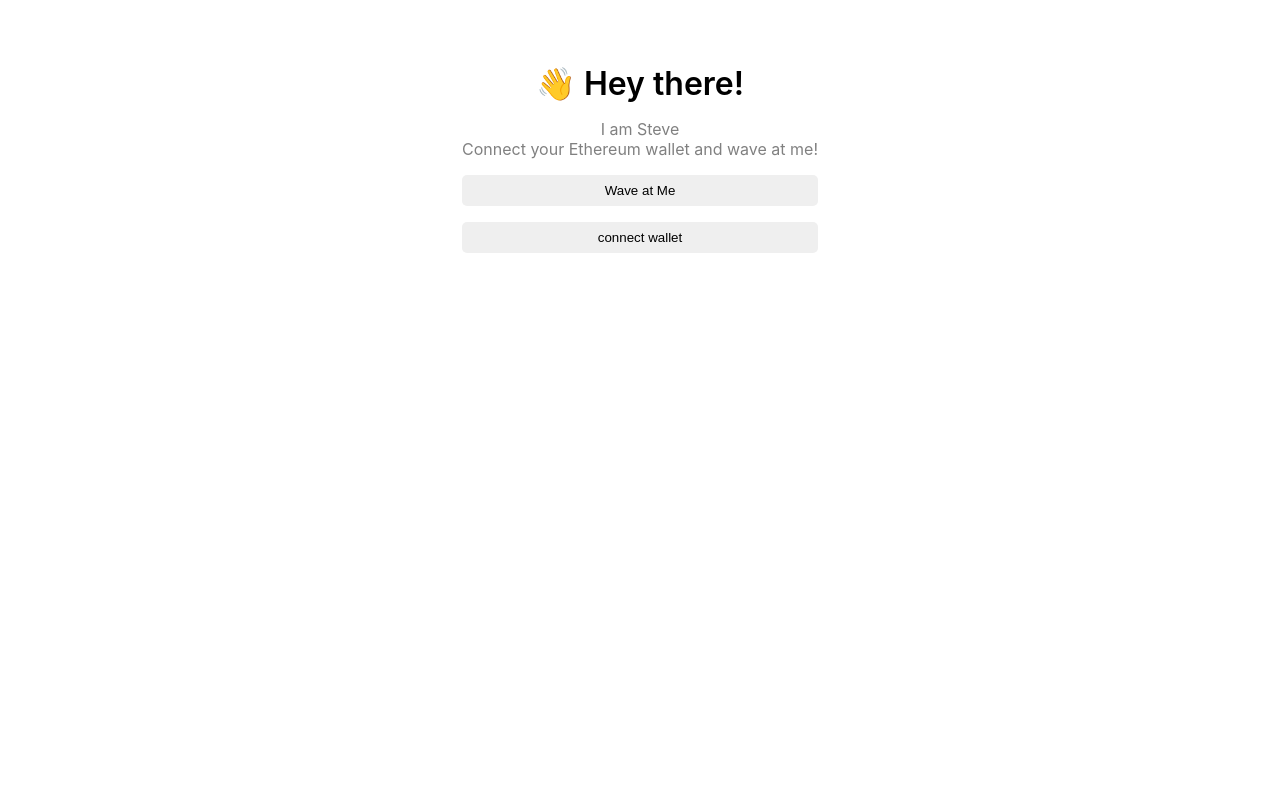
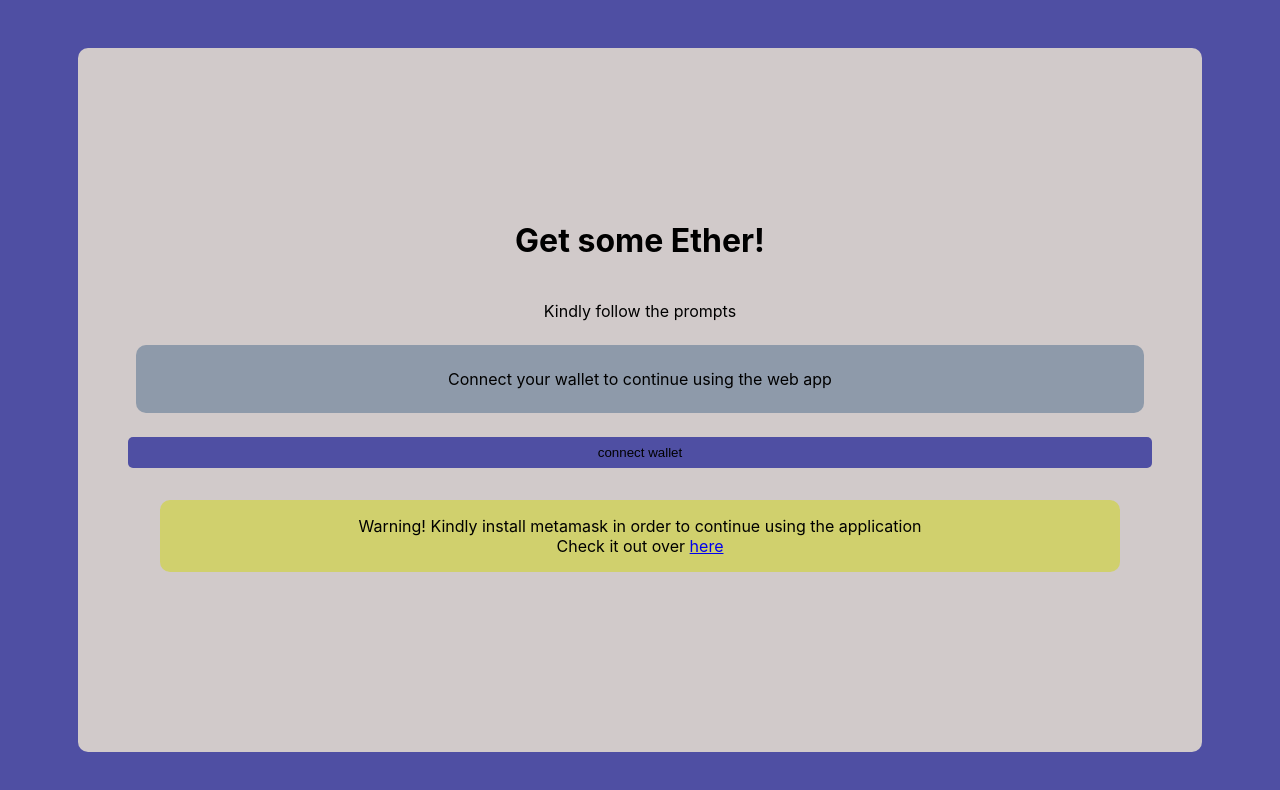
Before and after one commit to Stephen-Kimoi/get-ether, a React (Create React App) app in the folder frontend/: page / in a window 1280 px wide. Shown: the top 790 px of the page. Built offline with nearby package versions, Linux system fonts and the light colour scheme; the HTML template or start-up script is replaced by a standard one.

Commit message:
modifying the UI

```diff
--- a/frontend/public/index.html
+++ b/frontend/public/index.html
@@ -2,7 +2,6 @@
 <html lang="en">
   <head>
     <meta charset="utf-8" />
-    <link rel="icon" href="%PUBLIC_URL%/favicon.ico" />
     <meta name="viewport" content="width=device-width, initial-scale=1" />
     <meta name="theme-color" content="#000000" />
     <meta
@@ -10,51 +9,15 @@
       content="Web site created using create-react-app"
     />
     <link rel="apple-touch-icon" href="%PUBLIC_URL%/logo192.png" />
-    <!--
-      manifest.json provides metadata used when your web app is installed on a
-      user's mobile device or desktop. See https://developers.google.com/web/fundamentals/web-app-manifest/
-    -->
+
     <link rel="manifest" href="%PUBLIC_URL%/manifest.json" />
-    <!--
-      Notice the use of %PUBLIC_URL% in the tags above.
-      It will be replaced with the URL of the `public` folder during the build.
-      Only files inside the `public` folder can be referenced from the HTML.
 
-      Unlike "/favicon.ico" or "favicon.ico", "%PUBLIC_URL%/favicon.ico" will
-      work correctly both with client-side routing and a non-root public URL.
-      Learn how to configure a non-root public URL by running `npm run build`.
-    -->
-    <title>Wave Portal</title>
+    <title>Get some ether!</title>
     <meta name="title" content="Wave Portal" />
     <meta name="description" content="I want to meet you! Send me a wave now!" />
 
-    <!-- Facebook -->
-    <meta property="og:type" content="website">
-    <meta property="og:url" content="https://buildspace.so/">
-    <meta property="og:title" content="Wave Portal">
-    <meta property="og:description" content="I want to meet you! Send me a wave now!">
-    <meta property="og:image" content="https://s3.amazonaws.com/cdn.buildspace.so/courses/ethereum-smart-contracts/metadata.png">
-
-    <!-- Twitter -->
-    <meta property="twitter:card" content="summary_large_image">
-    <meta property="twitter:url" content="https://buildspace.so/">
-    <meta property="twitter:title" content="Wave Portal">
-    <meta property="twitter:description" content="I want to meet you! Send me a wave now!">
-    <meta property="twitter:image"
-      content="https://s3.amazonaws.com/cdn.buildspace.so/courses/ethereum-smart-contracts/metadata.png">
-  </head>
   <body>
     <noscript>You need to enable JavaScript to run this app.</noscript>
     <div id="root"></div>
-    <!--
-      This HTML file is a template.
-      If you open it directly in the browser, you will see an empty page.
-
-      You can add webfonts, meta tags, or analytics to this file.
-      The build step will place the bundled scripts into the <body> tag.
-
-      To begin the development, run `npm start` or `yarn start`.
-      To create a production bundle, use `npm run build` or `yarn build`.
-    -->
   </body>
 </html>
--- a/frontend/src/App.css
+++ b/frontend/src/App.css
@@ -2,14 +2,20 @@
   display: flex;
   justify-content: center;
   width: 100%;
-  margin-top: 64px;
+  height: 100vh;
+  background-color: rgb(79, 79, 163);
 }
 
 .dataContainer {
   display: flex;
   flex-direction: column;
   justify-content: center;
-  max-width: 600px;
+  width: 80%;
+  margin: 3rem;
+  padding: 50px;
+  border-radius: 10px;
+  background-color: rgb(209, 202, 202);
+  /* max-width: 600px; */
 }
 
 .header {
@@ -24,13 +30,28 @@
   margin-top: 16px;
 }
 
+.intro {
+  display: flex;
+  flex-direction: column;
+  align-items: center;
+  justify-content: center;
+}
+
+.intro h1 {
+  padding: 0.2rem;
+}
+
 .waveButton {
+  background: rgb(79, 79, 163);
   cursor: pointer;
   margin-top: 16px;
   padding: 8px;
   border: 0;
   border-radius: 5px;
+}
 
+.waveButton:hover {
+  background: rgb(79, 79, 163, 0.9);
 }
 
 .loader {
@@ -57,3 +78,54 @@
 .mining-div .loader, .mining-div p {
   margin: 0px;
 }
+
+.metamask-install {
+  background-color: rgb(209, 209, 99, 0.9);
+  margin: 2rem;
+  border-radius: 10px;
+  display: flex;
+  align-items: center;
+  justify-content: center;
+}
+
+.metamask-install p {
+  text-align: center;
+}
+
+.connect-wallet {
+  background: #8e9aaa;
+  border-radius: 10px;
+  padding: 0.5rem;
+  margin: 0.5rem;
+  text-align: center;
+}
+
+.form-input {
+  display: flex;
+  align-items: center;
+  justify-content: center;
+}
+
+.form-input input {
+  height: 22px;
+  margin: 0.6rem;
+  border-radius: 5px;
+  width: 70%;
+  border: none;
+}
+
+.waveButton-wave {
+  background: rgb(79, 79, 163);
+  cursor: pointer;
+  padding: 8px;
+  border: 0;
+  border-radius: 5px;
+}
+
+.checkprev-button {
+  background: rgb(126, 126, 153);
+  cursor: pointer;
+  padding: 8px;
+  border: 0;
+  border-radius: 5px;
+}
--- a/frontend/src/App.js
+++ b/frontend/src/App.js
@@ -11,11 +11,16 @@ export default function App() {
   const [sucessfull, setSucessfull] = useState(false);
   const [allWaves, setAllWaves] = useState([]);
   const [mining, setMining] = useState(false);
+  const [message, setMessage] = useState("");
+  const [metamaskInstall, setMetamaskInstall] = useState(false);
+  const [prevMessages, setPrevMessages] = useState(false);
 
   const contractAddress = "0x3412b425Cd05968DF71119C2B02deDe6e6CEDDA2";
   const contractABI = abi;
 
-  const wave = async () => {
+  const wave = async (e) => {
+    e.preventDefault();
+
     try {
       const { ethereum } = window;
 
@@ -30,7 +35,7 @@ export default function App() {
 
         // Executing actual wave from the smart contract
         setLoading(true);
-        const waveTxn = await wavePortalContract.wave("This is my first wave from a frontend!", { gasLimit: 300000 });
+        const waveTxn = await wavePortalContract.wave(message, { gasLimit: 300000 });
         setLoading(false);
         setMining(true);
         console.log("Mining...", waveTxn.hash);
@@ -47,11 +52,13 @@ export default function App() {
 
         console.log("Ethereum object exists");
         console.log("Retrieved a total of: ", count.toNumber(), " waves");
+        setMessage("");
 
       } else {
         console.log("Ethereum object does not exist");
       }
     } catch (error) {
+      console.log(error)
     }
   }
 
@@ -60,9 +67,10 @@ export default function App() {
       const { ethereum } = window;
 
       if (!ethereum) {
-        console.log("Make sure you have metamask!")
+        setMetamaskInstall(true);
+        console.log("Make sure you have metamask installed")
       } else {
-        console.log("Ethereum from window object is found! ");
+        console.log("Ethereum from window object is found!");
       }
 
       // See if we have authorization to the users wallet
@@ -180,9 +188,16 @@ export default function App() {
     }
   })
 
+  // Handling input
+  const handleChange = (event) => {
+    const {value} = event.target;
+    setMessage(value);
+  }
+
+
   const wavesDisplay = allWaves.map( (wave, index) => {
     return (
-      <div key={index} style={{ backgroundCol, or: "OldLace", marginTop: "16px", padding: "8px" }}>
+      <div key={index} style={{ backgroundColor: "grey", or: "OldLace", marginTop: "16px", padding: "8px" }}>
           <div>Address: {wave.address}</div>
           <div>Time: {wave.timestamp.toString()}</div>
           <div>Message: {wave.message}</div>
@@ -194,31 +209,55 @@ export default function App() {
     <div className="mainContainer">
 
       <div className="dataContainer">
-        <div className="header">
-        👋 Hey there!
-        </div>
-
-        <div className="bio">
-        I am Steve<br/>Connect your Ethereum wallet and wave at me!
-        </div>
-
-        <button className="waveButton" onClick={wave}>
-          Wave at Me
-        </button>
-
+        {
+          !currentAccount && (
+            <div className="intro">
+                  <h1>Get some Ether!</h1>
+                  <p>Kindly follow the prompts</p>
+            </div>
+          )
+        }
         {/* This button will render if there's no wallet connection */}
         {
-          !currentAccount && (
+          !currentAccount ? (
             !loading && (
-              <button className="waveButton" onClick={connectWallet}>
-                 connect wallet
-              </button>
+              <>
+                <div className="connect-wallet">
+                   <p>Connect your wallet to continue using the web app</p>
+                </div>
+                <button className="waveButton" onClick={connectWallet}>
+                  connect wallet
+                </button>
+              </>
           )
+          ) : (
+            <>
+                <div className="header">
+                  Hey there!
+                </div>
+
+                <div className="bio">
+                  I am Steve <br/>Send me a intriuging message and stand a chance to win some ether 🤓!
+                </div>
+
+                <form className="form-input">
+                  <input type="text" className="message" value={message} name="message" onChange={handleChange} />
+                  <button type="submit" className="waveButton-wave" onClick={wave}>
+                      Send message
+                  </button>
+                </form>
+
+                <div className="checkprev-button" onClick={ () => setPrevMessages( current => !current)}>
+                  { prevMessages ? "Check" : "Hide" } previous messages
+                </div>
+            </>
           )
         }
         {
           loading && (
-            <ReactLoading className="loader" type="spin" color="black" height={20} width={70} />
+            <>
+              <ReactLoading className="loader" type="spin" color="black" height={20} width={70} />
+            </>
           )
         }
         {
@@ -236,6 +275,13 @@ export default function App() {
             </div>
           )
         }
+        {
+          metamaskInstall && (
+            <div className="metamask-install">
+              <p>Warning! Kindly install metamask in order to continue using the application <br/> Check it out over <a href="https://metamask.io/" target="_blank">here</a></p>
+            </div>
+          )
+        }
 
         <div>
            { wavesDisplay }
```
